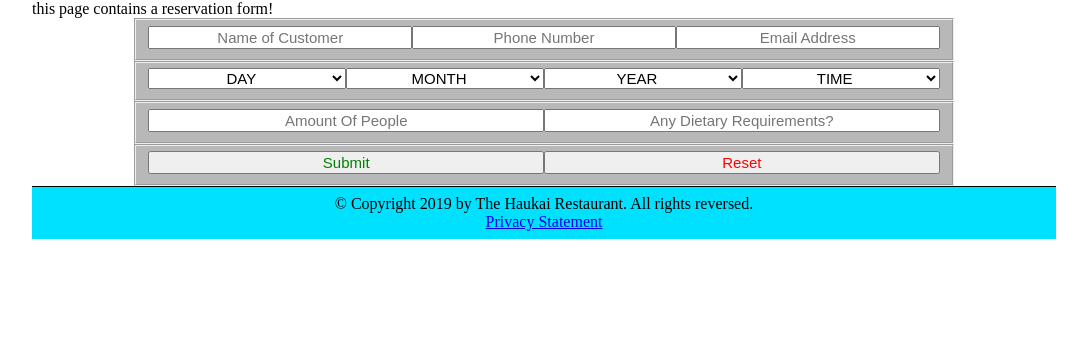
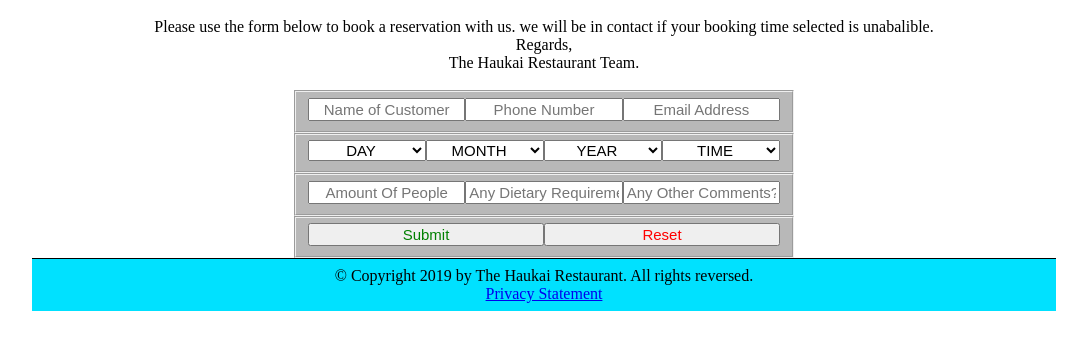
Before and after one commit to LightningAndy/haukai, a PHP site: page /reservation.html in a window 1280 px wide. Shown: the part 121-471 px from the top of the page, without its empty margins (96-1183 px from the left). Run offline with PHP 8.4, Linux system fonts and the light colour scheme.

Commit message:
updated reservation page + form submission

```diff
--- a/reservation.html
+++ b/reservation.html
@@ -57,8 +57,15 @@
 
 
   <main>
-    <p>this page contains a reservation form!</p>
+    <p>
+      <br>
+      Please use the form below to book a reservation with us. we will be in contact if your booking time selected is unabalible.
+<br>
+      Regards, <br>
+      The Haukai Restaurant Team. <br>
 
+    </p>
+<br>
 
 
 
@@ -75,9 +82,9 @@
 
 
         <fieldset class="personal">
-          <input type="text" name="name" placeholder="Name of Customer" required>
-          <input type="text" name="phone" placeholder="Phone Number" required>
-          <input type="text" name="e-mail" placeholder="Email Address" required>
+          <input type="text" name="Name" placeholder="Name of Customer" required>
+          <input type="text" name="Phone" placeholder="Phone Number" required>
+          <input type="text" name="E-mail" placeholder="Email Address" required>
         </fieldset>
 
 
@@ -118,8 +125,8 @@
             <option value="30">30</option>
             <option value="31">31</option>
           </select>
-          <select name="Month" value="Month"required>
-              <option value="" disabledselected>MONTH</option>
+          <select name="Month" value="Month" required>
+            <option value="" disabledselected>MONTH</option>
             <option value="Januaray">Januaray</option>
             <option value="Febuaray">Febuaray</option>
             <option value="March">March</option>
@@ -133,8 +140,8 @@
             <option value="November">November</option>
             <option value="December">December</option>
           </select>
-          <select name="Year" value="Year"required>
-              <option value="" disabledselected>YEAR</option>
+          <select name="Year" value="Year" required>
+            <option value="" disabledselected>YEAR</option>
             <option value="2018">2018</option>
             <option value="2019">2019</option>
             <option value="2020">2020</option>
@@ -144,8 +151,8 @@
             <option value="2024">2024</option>
             <option value="2025">2025</option>
           </select>
-          <select name="Time" value="Time"required>
-              <option value="" disabledselected>TIME</option>
+          <select name="Time" value="Time" required>
+            <option value="" disabledselected>TIME</option>
             <option value="5PM - 7PM">5PM - 7PM</option>
             <option value="6PM - 8PM">6PM - 8PM</option>
             <option value="7PM - 9PM">7PM - 9PM</option>
@@ -159,11 +166,13 @@
 
 
         <fieldset class="groupdetails">
-            <input type="text" name="size" placeholder="Amount Of People" required>
+          <input type="text" name="Group Size" placeholder="Amount Of People" required>
 
           <input type="text" name="Diet" placeholder="Any Dietary Requirements?">
 
-         </fieldset>
+          <input type="text" name="Other Comments" placeholder="Any Other Comments?">
+
+        </fieldset>
 
 
 
--- a/styles/form-styles.css
+++ b/styles/form-styles.css
@@ -1,7 +1,7 @@
 /* Style the navigation menu */
 
 .form {
-    width: 80%;
+    width: 500px;
     background-color: rgb(184, 184, 184);
     overflow: auto;
 }
@@ -28,7 +28,7 @@
 .groupdetails input {
     float: left;
     font-size: 15px;
-    width: 50%;
+    width: 33.333%;
     /* Three equal-width links */
     text-align: center;
     /* If you want the text to be centered */
--- a/styles/styles.css
+++ b/styles/styles.css
@@ -27,7 +27,7 @@
 
  /* Create two equal columns that float next to each other */
 
-
+p{text-align: center;}
 
  .column1 {
      float: left;
```
